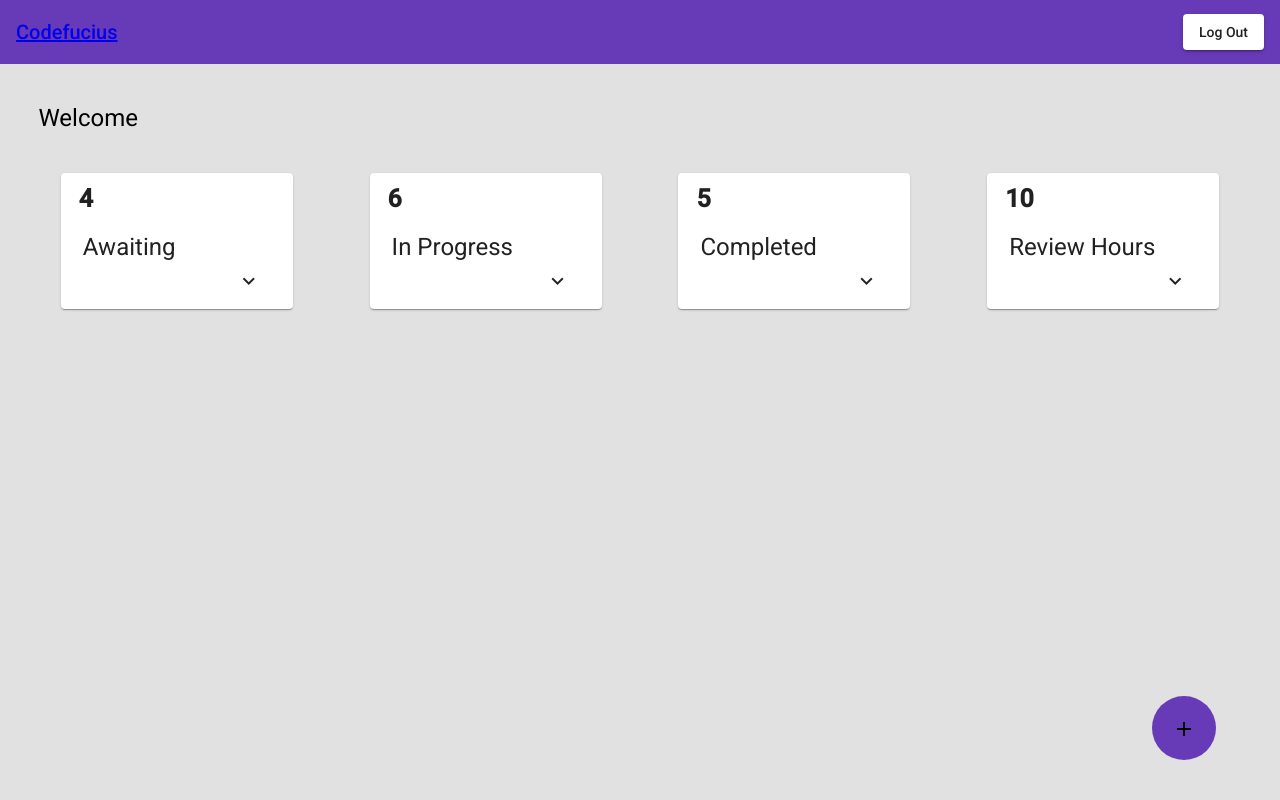
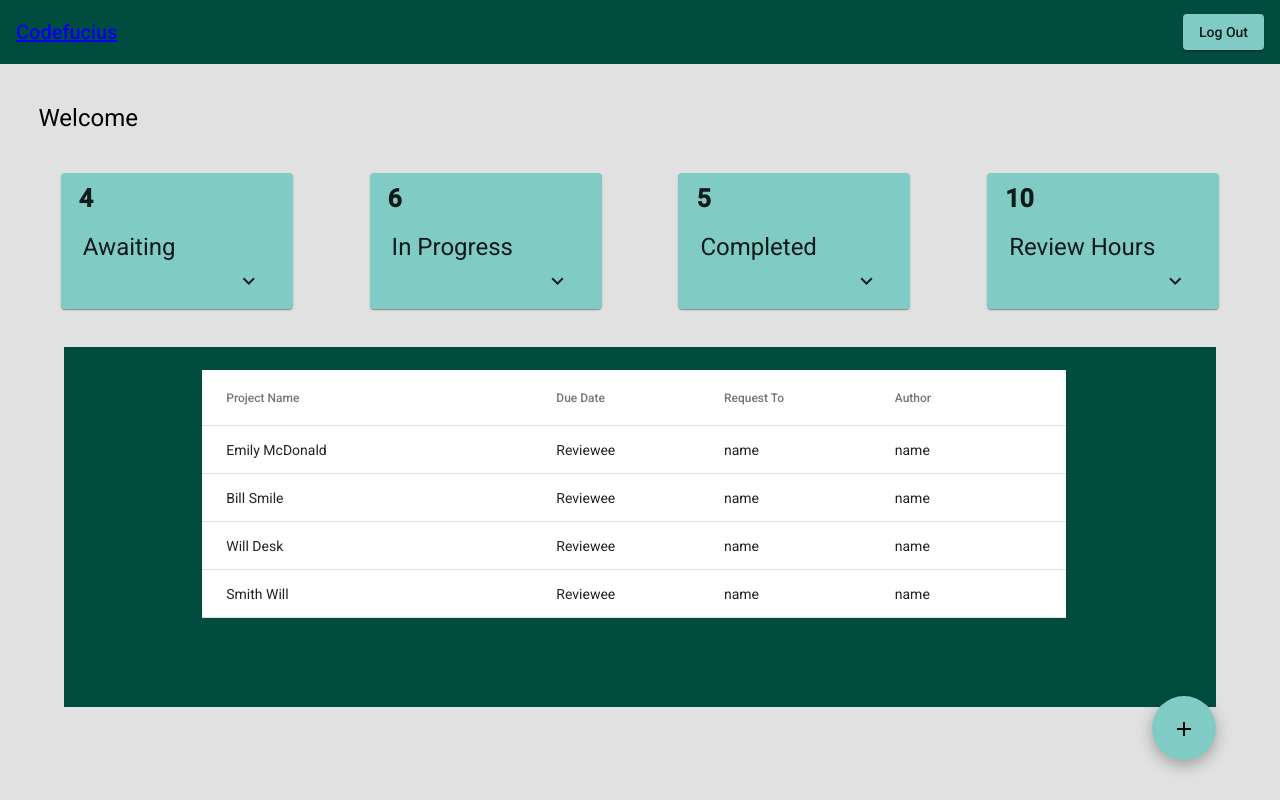
Before and after one commit to Capstone-Codefucius/codefucius-ui, an Angular app: page /reviewee in a window 1280 px wide. Built offline with nearby package versions, Linux system fonts and the light colour scheme.

Commit message:
created the theme and animation for table

```diff
--- a/angular.json
+++ b/angular.json
@@ -24,7 +24,9 @@
               "src/assets"
             ],
             "styles": [
-              "./node_modules/@angular/material/prebuilt-themes/deeppurple-amber.css",
+              {
+                "input": "src/theme.scss"
+              },
               "src/styles.css"
             ],
             "scripts": []
--- a/src/app/app.component.ts
+++ b/src/app/app.component.ts
@@ -1,9 +1,12 @@
 import { Component } from '@angular/core';
+import {trigger, state, style, animate, transition, } from '@angular/animations';
+
 
 @Component({
   selector: 'app-root',
   templateUrl: './app.component.html',
   styleUrls: ['./app.component.css'],
+  // animations: [trigger('triggerName'), [state('stateName', style()) transition('stateChangeExpression', [Animation Steps])] ]
 })
 
 export class AppComponent {
--- a/src/app/nav/nav.component.html
+++ b/src/app/nav/nav.component.html
@@ -10,7 +10,7 @@
                     <span class="header"></span>
                     <!--<mat-icon class="header-button" aria-hidden="false" aria-label=""></mat-icon>-->
 
-                    <button mat-raised-button>Log Out</button>
+                    <button mat-raised-button color="accent">Log Out</button>
                 </mat-toolbar-row>
             </mat-toolbar>
         </nav>
--- a/src/app/reviewee/reviewee.component.css
+++ b/src/app/reviewee/reviewee.component.css
@@ -1,3 +1,21 @@
+#awaitingChart{
+    background:#004d40;
+    height: 45%;
+    width: 40%;
+    position: absolute;
+    margin-left: 5%;
+    width: 90%;
+    background-color: #004d40;
+    /* display: none; */
+}
+
+#cardBox{
+    display: flex;
+    flex-direction: row;
+    justify-content: center;
+    width: 100%;
+}
+
 .reviewee-card, .reviewee-card2, .reviewee-card3, .reviewee-card4 {
     max-width: 200px;
     max-height: 200 px;
@@ -6,20 +24,15 @@
     flex: 1;
     margin: 3%;
     margin-top: 0px;
+    background-color: #80CBC4;
     }
 
 .reviewee-card:hover, .reviewee-card2:hover, .reviewee-card3:hover, .reviewee-card4:hover {
     box-shadow: 0 5px 15px rgba(0,0,0,0.3);
     }
+
 .amount{
     margin-left: -15%;
-    }
-
-    #cardBox{
-        display: flex;
-        flex-direction: row;
-        justify-content: center;
-        width: 100%;
     }
 
     h1{
@@ -34,13 +47,22 @@
         margin-left: 80%;
     }
 
+    table {
+        position: relative;
+        margin-left: 12%;
+        margin-bottom: 7%;
+        margin-top: 2%;
+        width: 75%;
+    }
+
     button{
-        background: #673ab7;
+        background: #80CBC4;
         width:5%;
         height:8%;
         position:fixed;
         bottom: 5%;
         right: 5%;
+        box-shadow: 0 5px 15px rgba(0,0,0,0.3);
     }
 
     mat-card-content{
--- a/src/app/reviewee/reviewee.component.html
+++ b/src/app/reviewee/reviewee.component.html
@@ -1,7 +1,7 @@
 <html>
     <h1 id="title">Welcome</h1>
     <div id="cardBox">
-        <mat-card class="reviewee-card">
+        <mat-card class="reviewee-card" (click)="toggle()">
             <mat-card-header>
             <mat-card-content class="amount">
                 <p><b>4</b></p>
@@ -13,7 +13,7 @@
             </i>
         </mat-card>
 
-        <mat-card class="reviewee-card2">
+        <mat-card class="reviewee-card2" (click)="toggle()">
             <mat-card-header>
             <mat-card-content class="amount">
                 <p><b>6</b></p>
@@ -25,7 +25,7 @@
             </i>
         </mat-card>
 
-        <mat-card class="reviewee-card3">
+        <mat-card class="reviewee-card3" (click)="toggle()">
             <mat-card-header>
             <mat-card-content class="amount">
                 <p><b>5</b></p>
@@ -37,7 +37,7 @@
             </i>
         </mat-card>
 
-        <mat-card class="reviewee-card4">
+        <mat-card class="reviewee-card4" (click)="toggle()">
             <mat-card-header>
             <mat-card-content class="amount">
                 <p><b>10</b></p>
@@ -49,9 +49,40 @@
             </i>
         </mat-card>
     </div>
+
+    <div id = "awaitingChart" [@openClose]="isOpen ? 'open' : 'closed'">
+        <table mat-table [dataSource]="dataSource">
+
+            <ng-container matColumnDef="projectName">
+            <th mat-header-cell *matHeaderCellDef> Project Name </th>
+            <td mat-cell *matCellDef="let element"> {{element.projectName}} </td>
+            </ng-container>
+
+            <ng-container matColumnDef="dueDate">
+            <th mat-header-cell *matHeaderCellDef> Due Date </th>
+            <td mat-cell *matCellDef="let element"> {{element.dueDate}} </td>
+            </ng-container>
+
+            <ng-container matColumnDef="requestTo">
+            <th mat-header-cell *matHeaderCellDef> Request To </th>
+            <td mat-cell *matCellDef="let element"> {{element.requestTo}} </td>
+            </ng-container>
+
+            <ng-container matColumnDef="author">
+            <th mat-header-cell *matHeaderCellDef> Author </th>
+            <td mat-cell *matCellDef="let element"> {{element.author}} </td>
+            </ng-container>
+
+            <tr mat-header-row *matHeaderRowDef="displayedColumns"></tr>
+            <tr mat-row *matRowDef="let row; columns: displayedColumns;"></tr>
+        </table>
+    </div>
+
+
     <button mat-icon-button>
       <i class="material-icons">
           add
       </i>
   </button>
-  </html>
+
+</html>
--- a/src/app/reviewee/reviewee.component.ts
+++ b/src/app/reviewee/reviewee.component.ts
@@ -1,12 +1,53 @@
 import { Component, OnInit } from '@angular/core';
+import { MatTableDataSource } from '@angular/material/table';
+import { trigger, state, style, animate, transition } from '@angular/animations';
+
+export interface AwaitingTable {
+  projectName: string;
+  dueDate: string;
+  requestTo: string;
+  author: string;
+}
+
+const ELEMENT_DATA: AwaitingTable[] = [
+  {projectName: 'Emily McDonald', dueDate: 'Reviewee', requestTo: "name", author: "name"},
+  {projectName: 'Bill Smile', dueDate: 'Reviewee', requestTo: "name", author: "name"},
+  {projectName: 'Will Desk', dueDate: 'Reviewee', requestTo: "name", author: "name"},
+  {projectName: 'Smith Will', dueDate: 'Reviewee', requestTo: "name", author: "name"}
+];
 
 @Component({
   selector: 'app-reviewee',
   templateUrl: './reviewee.component.html',
-  styleUrls: ['./reviewee.component.css']
+  styleUrls: ['./reviewee.component.css'],
+
+  animations: [
+    trigger('openClose', [
+      state('open', style({
+        opacity: 1,
+      })),
+      state('closed', style({
+        opacity: 0,
+      })),
+      transition('open => closed', [
+        animate('0.5s')
+      ]),
+      transition('closed => open', [
+        animate('0.5s')
+      ]),
+    ]),
+  ],
 })
+
 export class RevieweeComponent implements OnInit {
+  displayedColumns: string[] = ['projectName', 'dueDate', 'requestTo', 'author'];
+  dataSource = new MatTableDataSource(ELEMENT_DATA);
 
+  isOpen = true;
+
+  toggle() {
+    this.isOpen = !this.isOpen;
+  }
   constructor() { }
 
   ngOnInit() {
--- a/src/styles.css
+++ b/src/styles.css
@@ -1,6 +1,6 @@
 /* You can add global styles to this file, and also import other style files */
 
-@import '@angular/material/prebuilt-themes/deeppurple-amber.css';
+/* @import '@angular/material/prebuilt-themes/deeppurple-amber.css'; */
 
 /*use this to get rid of weird margins*/
 body{
--- /dev/null
+++ b/src/theme.scss
@@ -0,0 +1,10 @@
+@import '~@angular/material/theming';
+
+@include mat-core();
+
+$app-primary: mat-palette($mat-teal, 900);
+$app-accent: mat-palette($mat-teal, 200);
+
+$app-theme: mat-light-theme($app-primary, $app-accent);
+
+@include angular-material-theme($app-theme);
```
